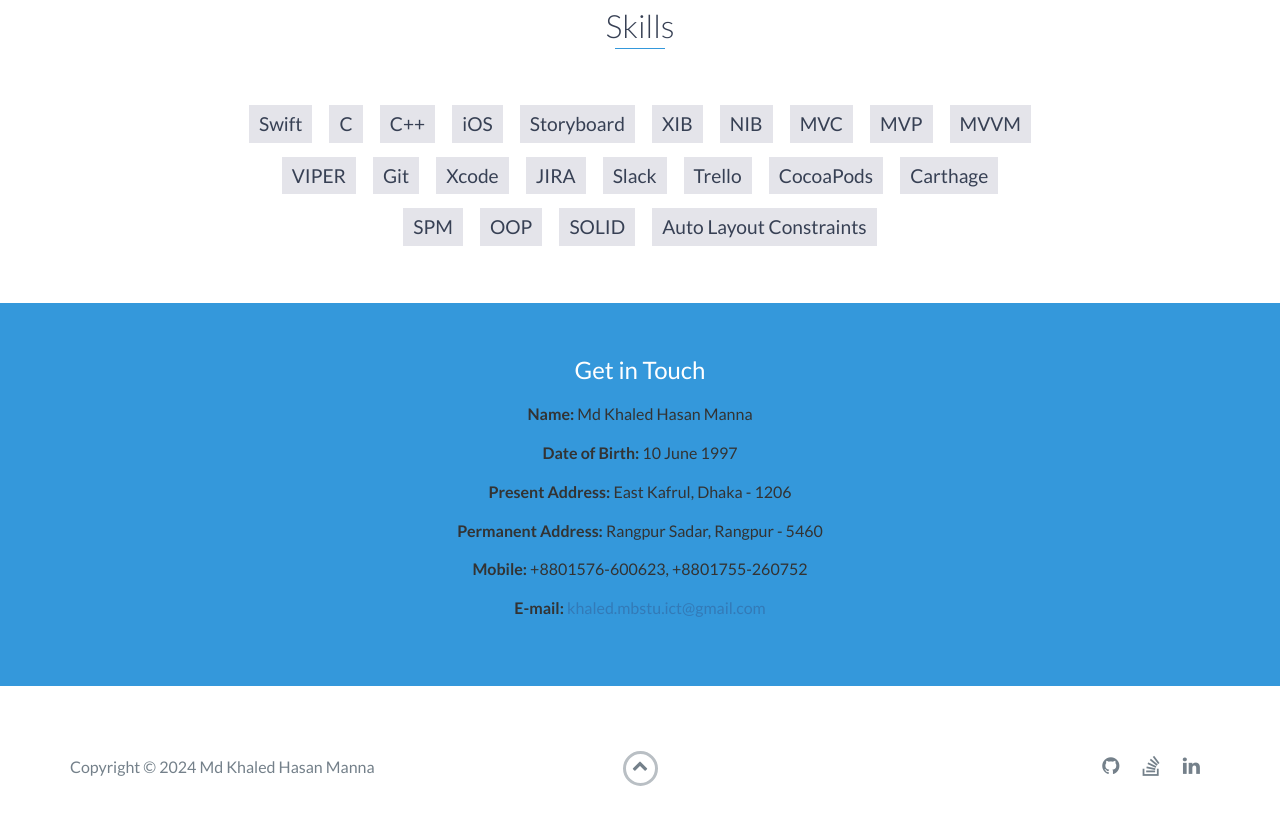
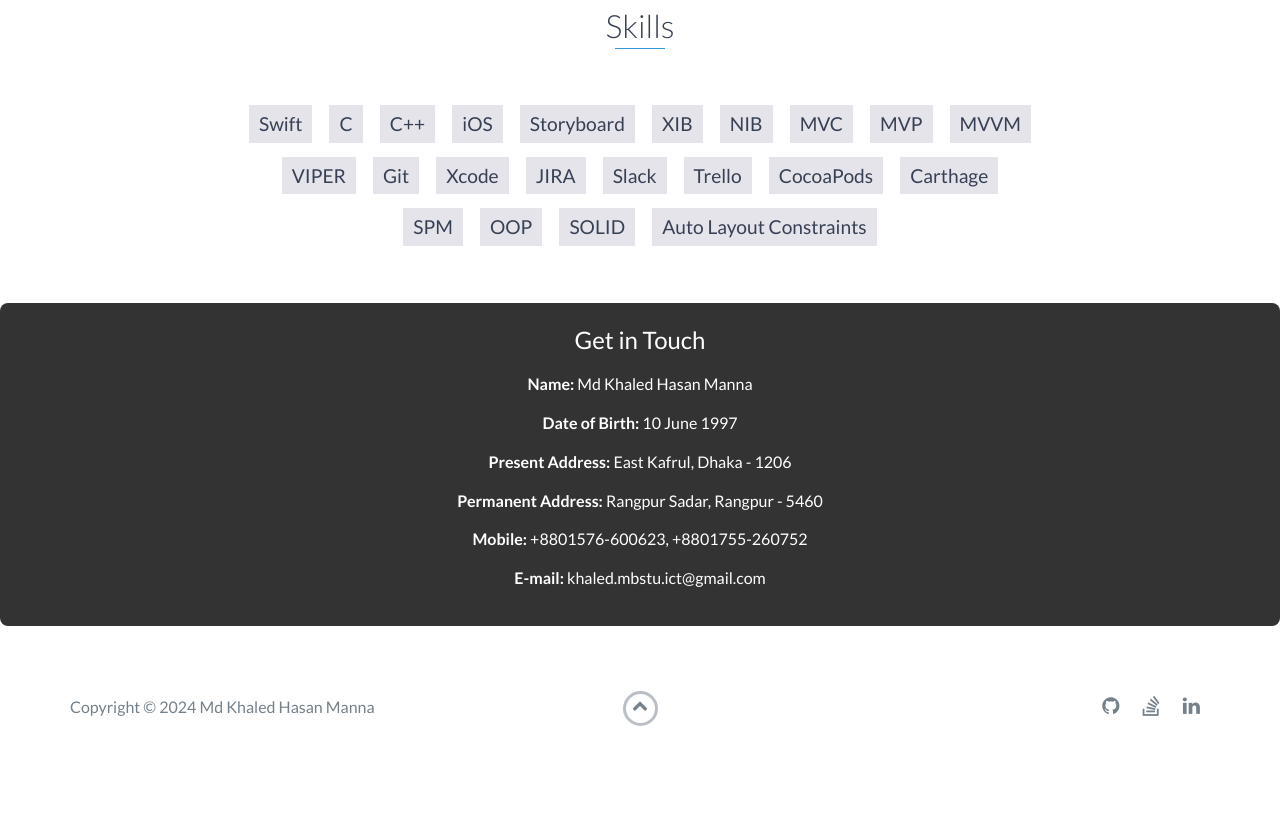
Before and after one commit to MannaICT13/MannaICT13.github.io, a website: page index.html in a window 1280 px wide. Shown: the part 3827-4651 px from the top of the page. After the commit the page ends 4607 px from the top, so only its background shows below. Drawn offline with nearby package versions, Linux system fonts and the light colour scheme.

Commit message:
Update index.html

```diff
--- a/index.html
+++ b/index.html
@@ -229,20 +229,17 @@ highlights, TV series and many others features.The app delivers a rich multimedi
     </div>
     <!-- End #skills -->
 
-<div id="contact">
-    <h2>Get in Touch</h2>
+<div id="contact" style="color: white; background-color: #333; padding: 20px; border-radius: 8px;">
+    <h2 style="color: white;">Get in Touch</h2>
     <div id="contact-details">
         <p><strong>Name:</strong> Md Khaled Hasan Manna</p>
         <p><strong>Date of Birth:</strong> 10 June 1997</p>
         <p><strong>Present Address:</strong> East Kafrul, Dhaka - 1206</p>
         <p><strong>Permanent Address:</strong> Rangpur Sadar, Rangpur - 5460</p>
         <p><strong>Mobile:</strong> +8801576-600623, +8801755-260752</p>
-        <p><strong>E-mail:</strong> <a href="mailto:khaled.mbstu.ict@gmail.com">khaled.mbstu.ict@gmail.com</a></p>
+        <p><strong>E-mail:</strong> <a href="mailto:khaled.mbstu.ict@gmail.com" style="color: white; text-decoration: none;">khaled.mbstu.ict@gmail.com</a></p>
     </div>
-    <!-- Optional: Add Social Network links if available -->
-    <!-- Example: <p><strong>Social Network:</strong> <a href="https://linkedin.com/in/yourprofile">LinkedIn</a></p> -->
 </div>
-<!-- End #contact -->
 
     <!-- End #contact -->
 
```
